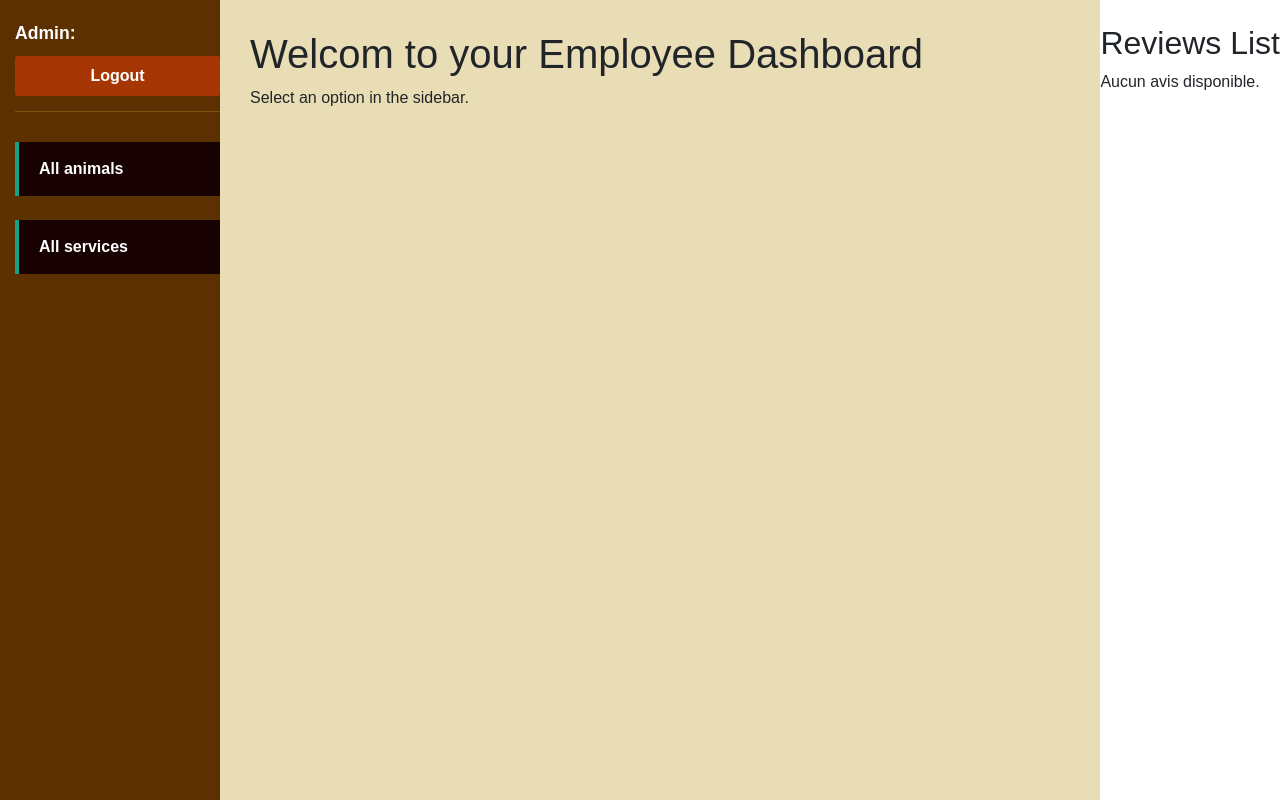
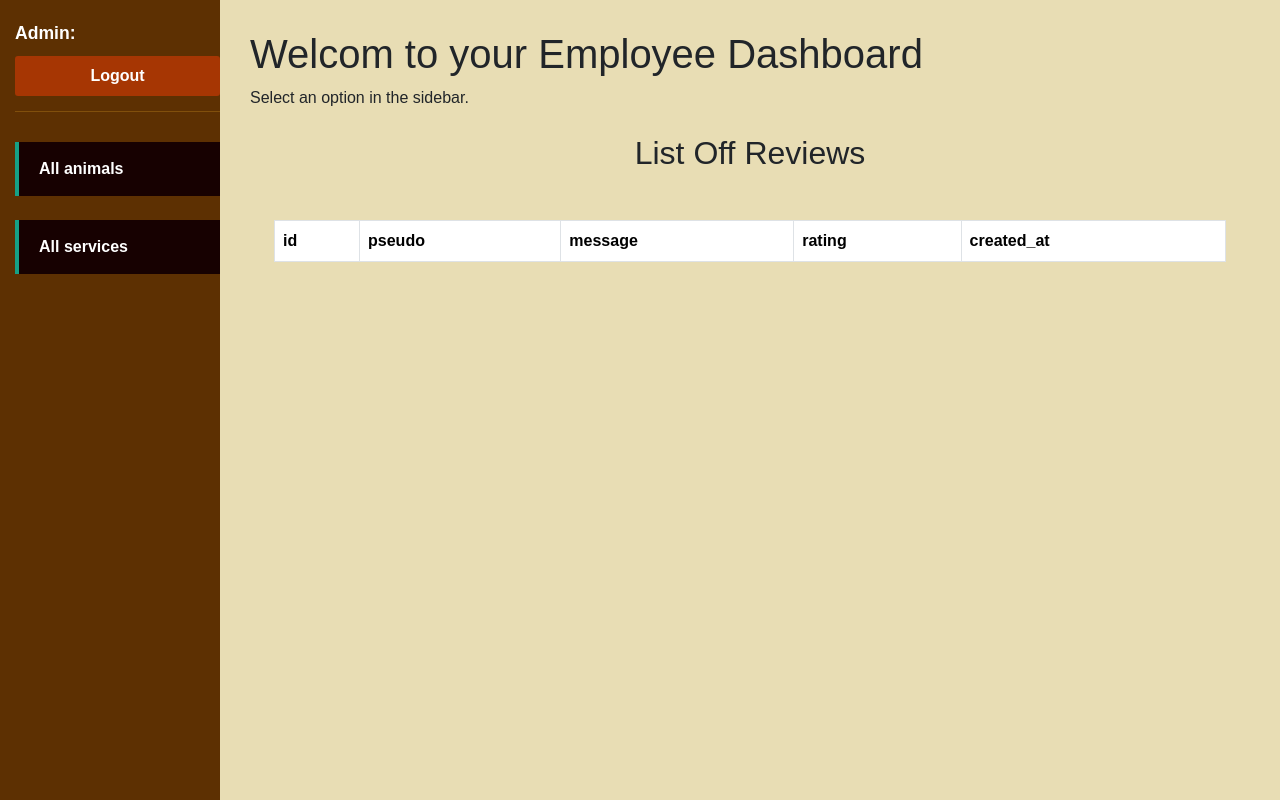
Before and after one commit to badr69/ArcadiaZoo, a Flask app: page /employee/employee_dash in a window 1280 px wide. Run offline with Flask 3, Linux system fonts and the light colour scheme; lists and menus that the app fills with data are empty.

Commit message:
ajout admin_required et list dans employee_dash

```diff
--- a/app/routes/admin_route.py
+++ b/app/routes/admin_route.py
@@ -1,10 +1,11 @@
 from flask import Blueprint, render_template
 from app.forms.auth_forms import LogoutForm
-
+from flask_login import login_required
 
 admin_bp = Blueprint('admin', __name__, url_prefix="/admin")
 
 @admin_bp.route('/admin_dash')
+
 def admin_dash():
     form = LogoutForm()
     return render_template('dash/admin_dash.html', form=form)
--- a/app/routes/auth_routes.py
+++ b/app/routes/auth_routes.py
@@ -12,13 +12,13 @@ def test():
     return "OK"
 
 @auth_bp.route('/login', methods=['GET', 'POST'])
+
 def login():
     print("Route /auth/login appelée")
     return AuthController.login()
 
+@auth_bp.route('/logout', methods=['POST'])
 
-@auth_bp.route('/logout', methods=['POST'])
-@login_required
 def logout():
     logout_user()
     flash("You are disconected", "success")
--- a/app/routes/role_routes.py
+++ b/app/routes/role_routes.py
@@ -1,8 +1,10 @@
 from flask import Blueprint
 from app.controllers.role_controller import RoleController
+from app.utils.decorators import admin_required
 
 role_bp = Blueprint("role_bp", __name__, url_prefix="/role")
 
 @role_bp.route("/list_all_roles", methods=["GET"])
+
 def list_all_roles():
     return RoleController.list_all_roles()
--- a/app/routes/vet_route.py
+++ b/app/routes/vet_route.py
@@ -1,10 +1,11 @@
 from flask import Blueprint, render_template
 from app.forms.auth_forms import LogoutForm
-
+from app.utils.decorators import admin_or_vet_required
 
 vet_bp = Blueprint('vet', __name__, url_prefix="/vet")
 
 @vet_bp.route('/vet_dash')
+
 def vet_dash():
     form = LogoutForm()
     return render_template('dash/vet_dash.html', form=form)
--- a/app/templates/base.html
+++ b/app/templates/base.html
@@ -7,6 +7,7 @@
     <link href="https://cdn.jsdelivr.net/npm/bootstrap@5.3.5/dist/css/bootstrap.min.css" rel="stylesheet"
           integrity="sha384-SgOJa3DmI69IUzQ2PVdRZhwQ+dy64/BUtbMJw1MZ8t5HZApcHrRKUc4W0kG879m7" crossorigin="anonymous">
     <link rel="stylesheet" href="{{ url_for('static', filename='css/styles.css') }}">
+
         <!-- Meta tag pour CSRF token -->
     <meta name="csrf-token" content="{{ csrf_token() }}">
 </head>
--- a/app/templates/dash/employee_dash.html
+++ b/app/templates/dash/employee_dash.html
@@ -4,7 +4,8 @@
     <meta charset="UTF-8"/>
     <meta name="viewport" content="width=device-width, initial-scale=1"/>
     <title>Employee Dashboard</title>
-    <link href="https://cdn.jsdelivr.net/npm/bootstrap@5.3.7/dist/css/bootstrap.min.css" rel="stylesheet" integrity="sha384-LN+7fdVzj6u52u30Kp6M/trliBMCMKTyK833zpbD+pXdCLuTusPj697FH4R/5mcr" crossorigin="anonymous">
+    <link href="https://cdn.jsdelivr.net/npm/bootstrap@5.3.7/dist/css/bootstrap.min.css" rel="stylesheet"
+          integrity="sha384-LN+7fdVzj6u52u30Kp6M/trliBMCMKTyK833zpbD+pXdCLuTusPj697FH4R/5mcr" crossorigin="anonymous">
 
     <style>
         body {
@@ -99,9 +100,7 @@
             <button type="submit" class="btn btn-danger logout-button w-100">Logout</button>
         </form>
     </div>
-
     <!-- Liens du menu -->
-
     <a href="{{ url_for('animal.list_all_animals') }}" class="active">All animals</a><br>
     <a href="{{ url_for('service.list_all_services') }}" class="active">All services</a><br>
 </nav>
@@ -109,33 +108,28 @@
 <div class="main-content">
     <h1>Welcom to your Employee Dashboard</h1>
     <p>Select an option in the sidebar.</p>
-</div>
-
-<section id="reviews-section" class="mt-4">
-    <h2>Reviews List</h2>
-    {% if reviews %}
-        <table class="table table-striped table-bordered">
-            <thead class="table-dark">
+    <div class="container">
+        <h2 class="my-4 text-center">List Off Reviews</h2>
+        <div class="container mt-5">
+            <table class="table table-striped table-bordered">
+                <thead>
                 <tr>
-                    <th>Pseudo</th>
-                    <th>Message</th>
-                    <th>Note</th>
-                    <th>Date</th>
+                    <th>id</th>
+                    <th>pseudo</th>
+                    <th>message</th>
+                    <th>rating</th>
+                    <th>created_at</th>
                 </tr>
-            </thead>
-            <tbody>
-                {% for review in reviews %}
-                <tr>
-                    <td>{{ review.pseudo }}</td>
-                    <td>{{ review.message }}</td>
-                    <td>{{ review.rating }}</td>
-                    <td>{{ review.created_at if review.created_at else "date inconnue" }}</td>
-                </tr>
-                {% endfor %}
-            </tbody>
-        </table>
-    {% else %}
-        <p>Aucun avis disponible.</p>
-    {% endif %}
-</section>
-<script src="https://cdn.jsdelivr.net/npm/bootstrap@5.3.7/dist/js/bootstrap.bundle.min.js" integrity="sha384-ndDqU0Gzau9qJ1lfW4pNLlhNTkCfHzAVBReH9diLvGRem5+R9g2FzA8ZGN954O5Q" crossorigin="anonymous"></script>
+                </thead>
+                <tbody id="Reviews-list">
+                <!-- les lignes seront insérées ici -->
+                </tbody>
+            </table>
+        </div>
+    </div>
+    </div>
+    <script src="https://cdn.jsdelivr.net/npm/bootstrap@5.3.7/dist/js/bootstrap.bundle.min.js"
+            integrity="sha384-ndDqU0Gzau9qJ1lfW4pNLlhNTkCfHzAVBReH9diLvGRem5+R9g2FzA8ZGN954O5Q"
+            crossorigin="anonymous"></script>
+</body>
+</html>
```
Also changed, not shown: app/routes/animal_routes.py (+6 -1 lines), app/routes/employee_route.py (+2 -32 lines), app/routes/habitats_routes.py (+6 -1 lines), app/routes/service_routes.py (+6 -1 lines), app/routes/user_routes.py (+7 -49 lines), app/static/css/dash.css (+92 -7 lines), app/templates/navbar.html (line endings or trailing spaces).
